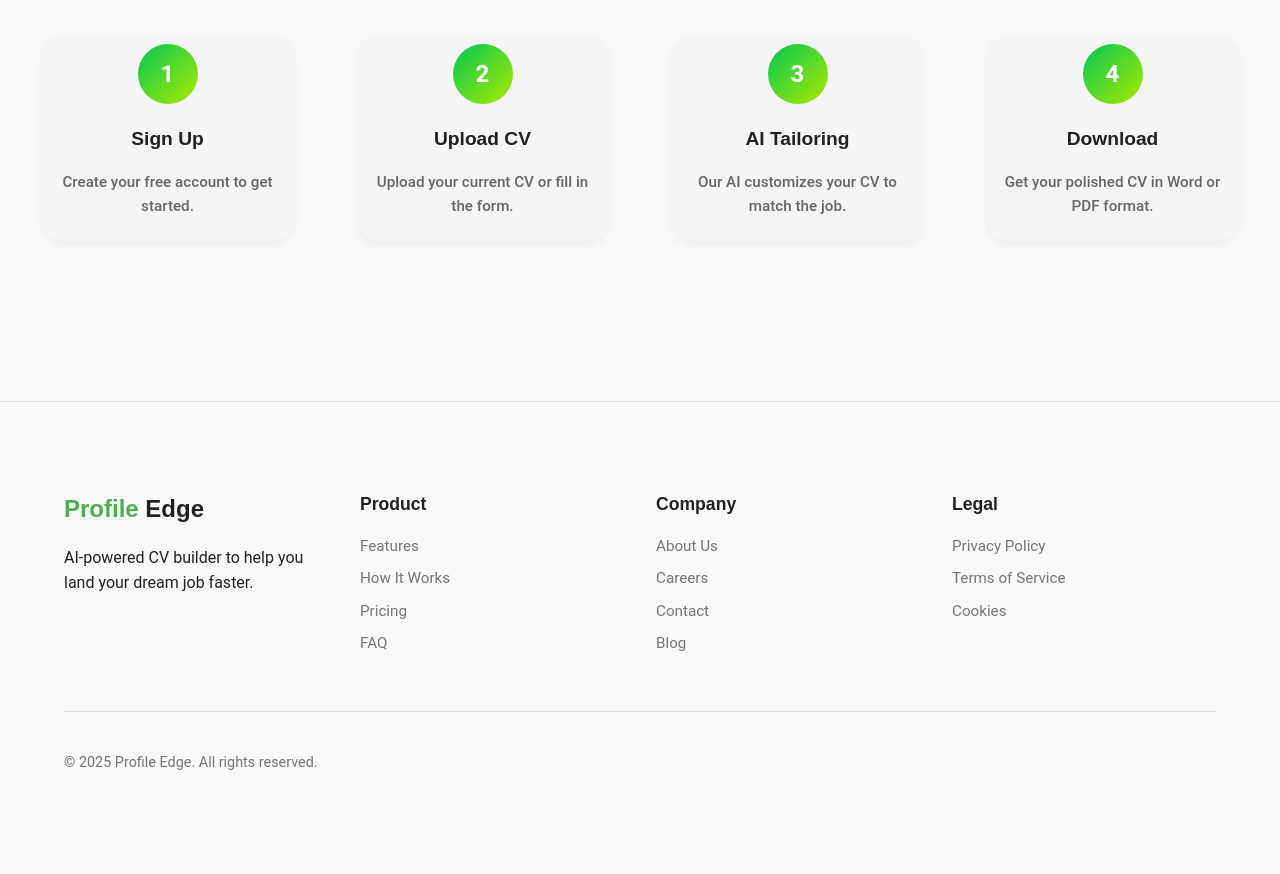
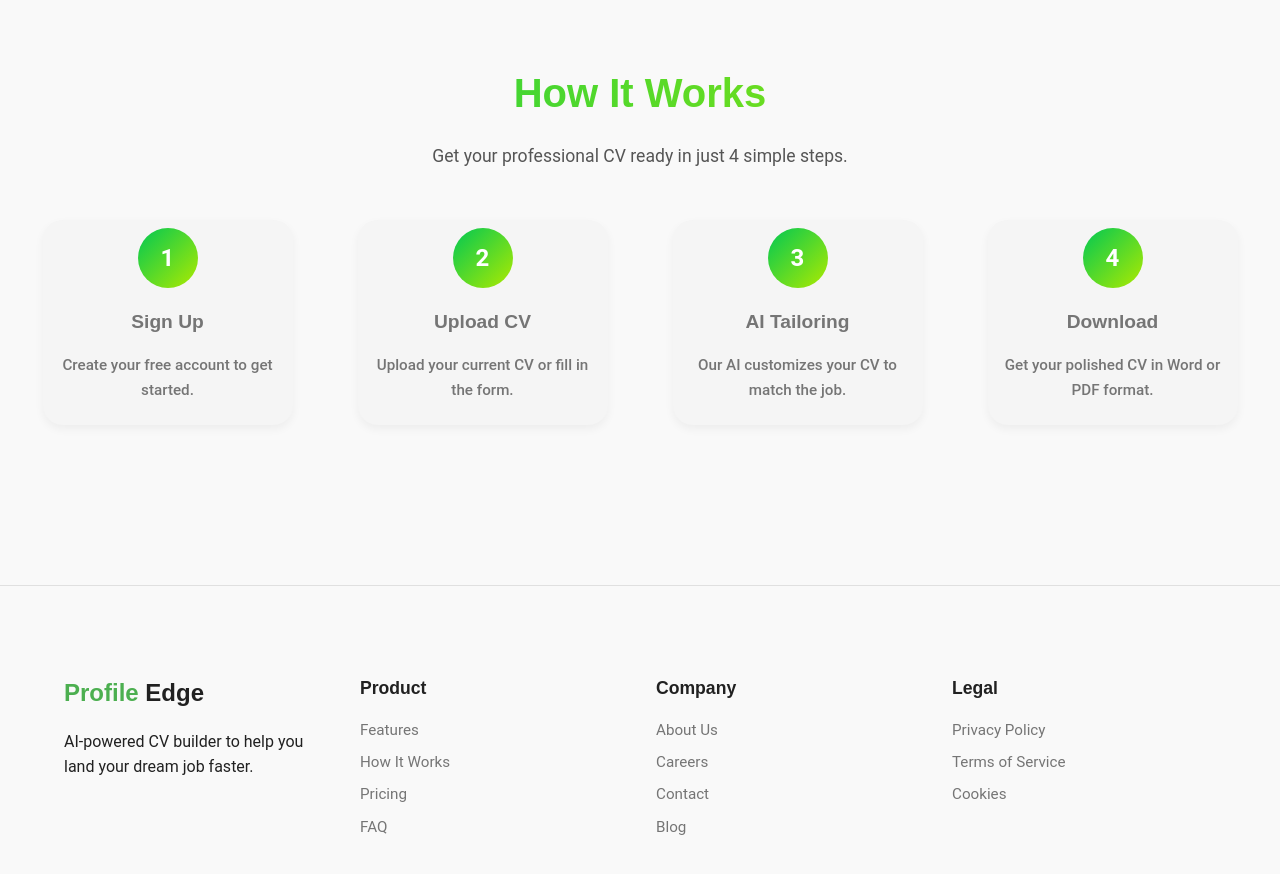
Before and after one commit to iconstar11/profile-edge, a React (Create React App) app in the folder frontend/: page / in a window 1280 px wide. Shown: the part 2720-3594 px from the top of the page. Before the commit the page ends 3540 px from the top, so only its background shows below. Built offline with nearby package versions, Linux system fonts and the light colour scheme; no server answers.

Commit message:
style: refine How It Worksand hero section with grid layout and theme variables

```diff
--- a/frontend/src/components/Shared/Navbar.css
+++ b/frontend/src/components/Shared/Navbar.css
@@ -6,6 +6,7 @@
     justify-content: space-between;
     align-items: center;
     border-bottom: 1px solid var(--border-color);
+    height: 1%;
 }
 
 .navbar-right {
--- a/frontend/src/pages/LandingPage.css
+++ b/frontend/src/pages/LandingPage.css
@@ -5,6 +5,7 @@
   justify-content: space-between;
   padding: 4rem 5%;
   gap: 2rem;
+  height: calc(100vh - 80px);
 }
 
 .hero-content {
@@ -341,7 +342,7 @@
 /* How It Works Section */
 .how-it-works {
   padding: 80px 20px;
-  background: #f9f9f9;
+  background: var(--bg-color);
   text-align: center;
 }
 
@@ -401,12 +402,12 @@
 .step h3 {
   font-size: 1.2rem;
   margin-bottom: 10px;
-  color: #222;
+  color: var(--secondary-text-color);
 }
 
 .step p {
   font-size: 0.95rem;
-  color: #666;
+  color: var(--secondary-text-color);
 }
 
 /* Responsive layout */
```
